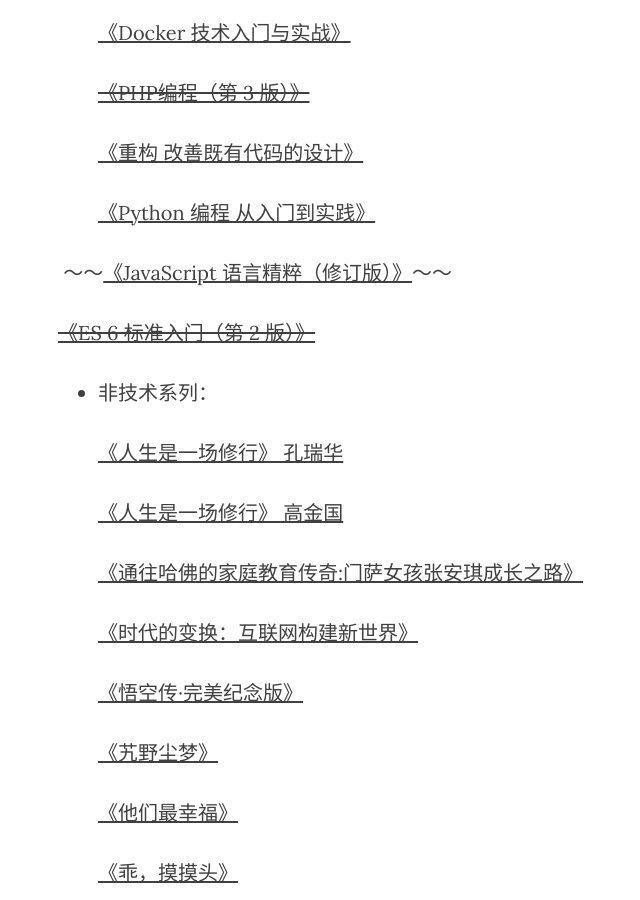
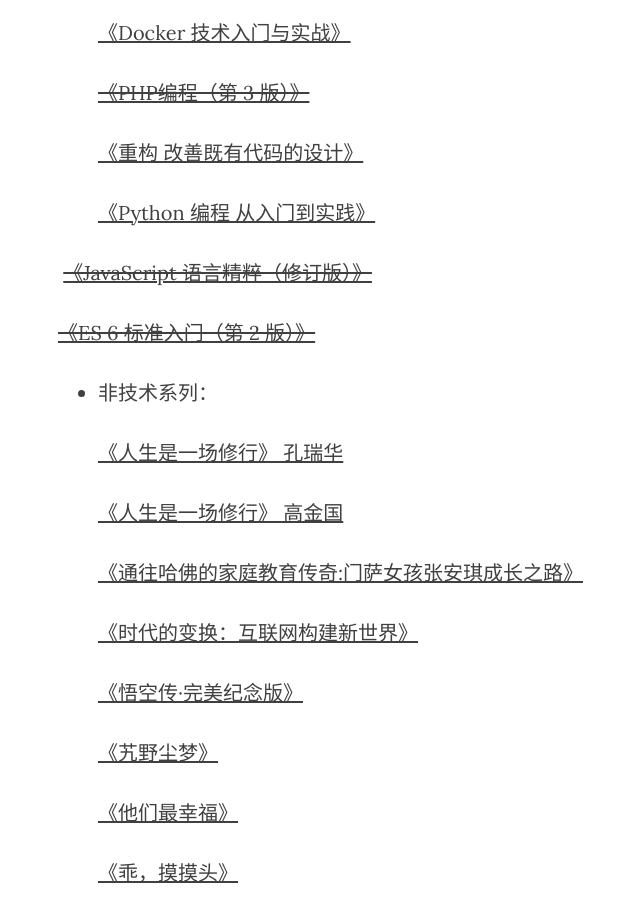
Before and after one commit to zhanglianxin/blog, a Jekyll site: the page built from _posts/2016-12-11-my-book-list.md, in a window 1280 px wide and 900 px high, scrolled down 1075 px. Shown: the whole window, without its empty margins (207-847 px from the left). Built offline with Jekyll 4.4.1, drawn with Linux system fonts in a browser that asks for light colours; nearby versions of some CDN libraries; comment, search, counter and statistics services are not loaded.

```diff
--- a/_posts/2016-12-11-my-book-list.md
+++ b/_posts/2016-12-11-my-book-list.md
@@ -31,7 +31,7 @@ title: 我的书单
 
   [《Python 编程 从入门到实践》](//detail.tmall.com/item.htm?id=535882394166)
 
-  ～～[《JavaScript 语言精粹（修订版）》](//item.jd.com/11090963.html， “大部分翻译得比较晦涩”)～～
+  ~~[《JavaScript 语言精粹（修订版）》](//item.jd.com/11090963.html， “大部分翻译得比较晦涩”)~~
 
   ~~[《ES 6 标准入门（第 2 版）》](//detail.tmall.com/item.htm?id=537467303650)~~
 
```
